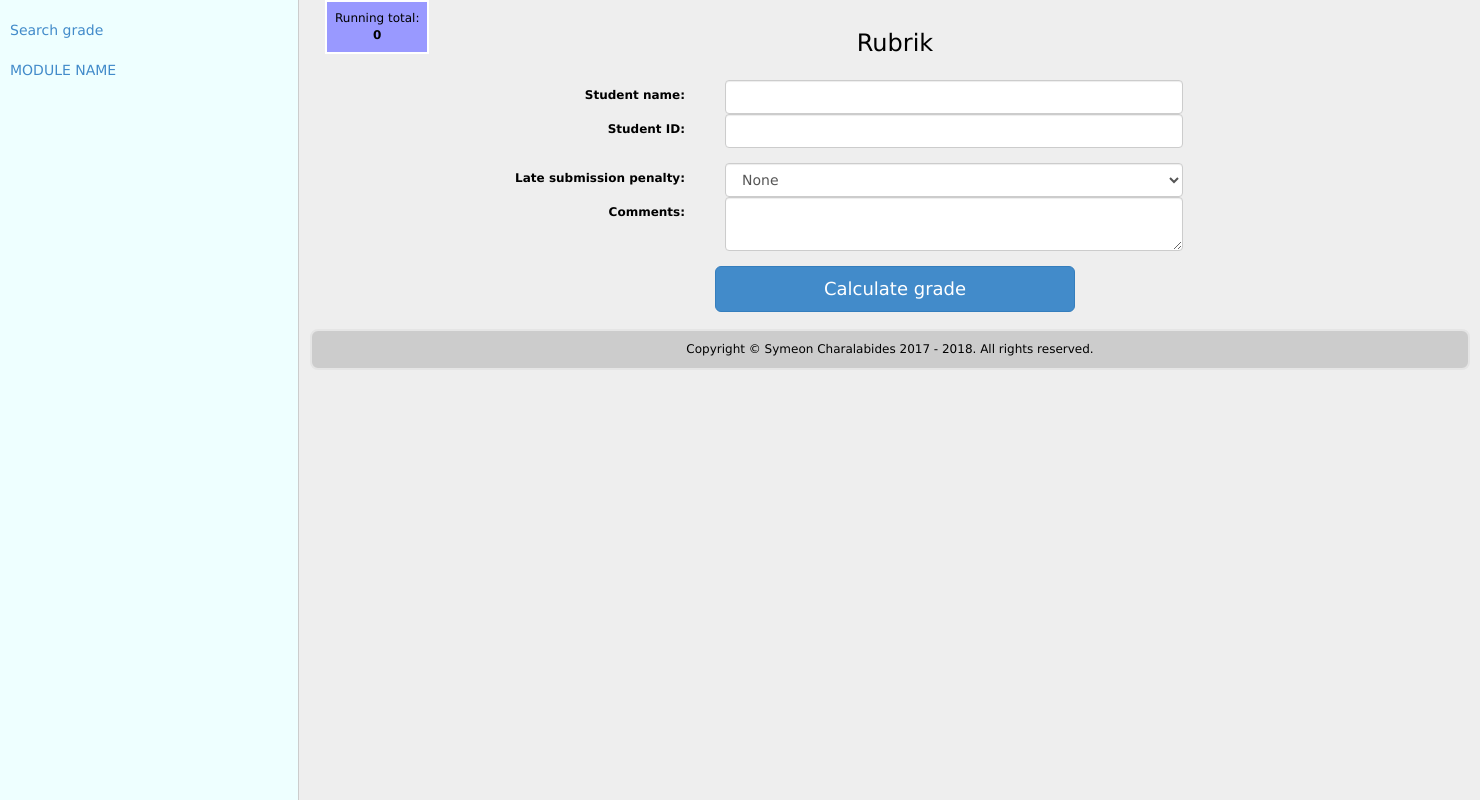
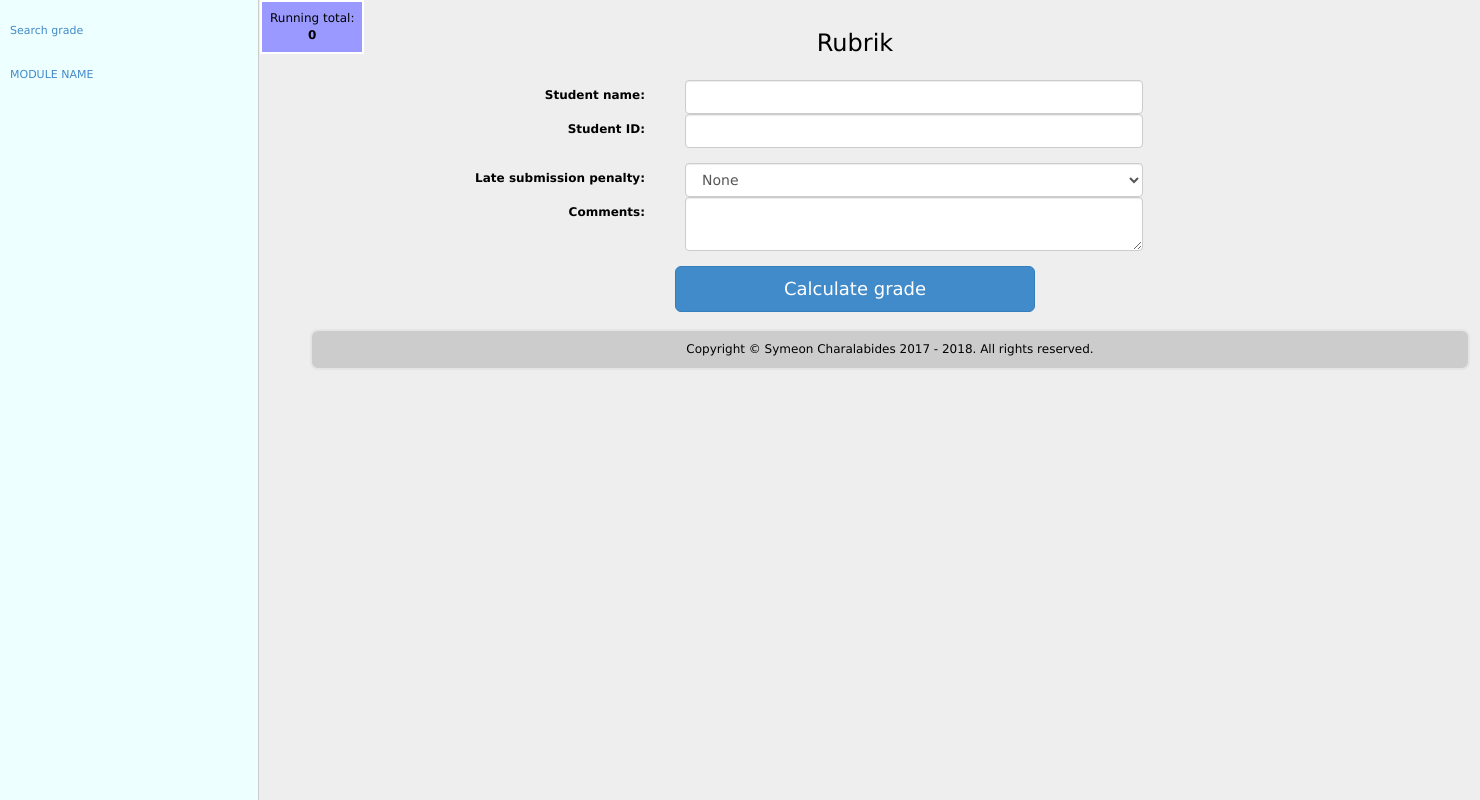
Before and after one commit to symeon/rubrik, a PHP site: page /rubrik.php?filename=1 in a window 1480 px wide. Run offline with PHP 8.4, Linux system fonts and the light colour scheme; data that the repository does not hold is empty.

Commit message:
Smaller font for left side hyperlinks

```diff
--- a/css/rubrik.css
+++ b/css/rubrik.css
@@ -54,9 +54,9 @@ table.table-nonfluid {margin: 10px auto 0; width: auto !important;}
     font-size: 14px;
 }
 
-.container {margin-left: 300px;}
+.container {margin-left: 260px;}
 
 /* IDs */
-#debug_link {position: fixed; top: 0; left: 300; border: 2px solid #fff; padding: 8px; background-color: #99f; text-align: center;}
+#debug_link {position: fixed; top: 0; left: 260px; border: 2px solid #fff; padding: 8px; background-color: #99f; text-align: center;}
 #debug_link #running_total {font-weight: bold;}
-#header {margin: 0; padding: 20px 10px 0; position: fixed; top: 0; left: 0; height: 100%; width: 299px; background: #eff; border-right: 1px solid #ccc; font-size: 14px;}
+#header {margin: 0; padding: 20px 10px 0; position: fixed; top: 0; left: 0; height: 100%; width: 259px; background: #eff; border-right: 1px solid #ccc; font-size: 11px; line-height: 22px;}
```
